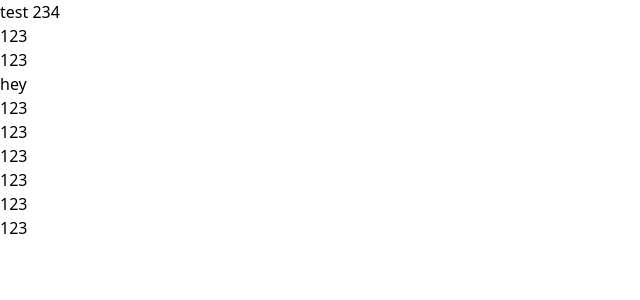
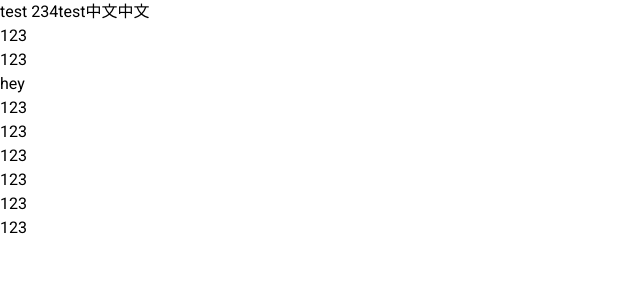
Before and after one commit to doris0728/2024-EqualPay, a Vue app: page / in a window 1280 px wide. Shown: the top 300 px of the page, without its empty margins (0-640 px from the left). Built offline with nearby package versions, Linux system fonts and the light colour scheme.

Commit message:
style changed

```diff
--- a/src/App.vue
+++ b/src/App.vue
@@ -5,6 +5,8 @@
 <template>
     test
     <a>234</a>
+    <a>test</a>
+    <a>中文中文</a>
     <ul>
         <li>123</li>
         <li>123</li>
--- a/src/style.scss
+++ b/src/style.scss
@@ -1,18 +1,24 @@
 @tailwind base;
-$color-blue: #ff9500;
+@import url('https://fonts.googleapis.com/css2?family=Noto+Sans+TC:wght@100..900&family=Roboto:ital,wght@0,100;0,300;0,400;0,500;0,700;0,900;1,100;1,300;1,400;1,500;1,700;1,900&display=swap');
+$color-primary: #2C7883;
+$color-dark: #353738;
+$color-bg: #FAFAFA;
+$color-gray-01: #AFAFAF;
+$color-white: #fff;
+
+
 :root {
-//   font-family: Inter, system-ui, Avenir, Helvetica, Arial, sans-serif;
-//   line-height: 1.5;
-//   font-weight: 400;
-
-//   color-scheme: light dark;
-//   color: rgba(255, 255, 255, 0.87);
-//   background-color: #3b3535;
-
-//   font-synthesis: none;
-//   text-rendering: optimizeLegibility;
-//   -webkit-font-smoothing: antialiased;
-//   -moz-osx-font-smoothing: grayscale;
+    font-family: "Roboto" ,"Noto Sans TC", serif;
+    font-weight: 400;
+    font-style: normal;
+}
+body{
+    margin: 0;
+}
+ul, li {
+    list-style: none;
+    margin: 0;
+    padding: 0;
 }
 
 // a {
```
